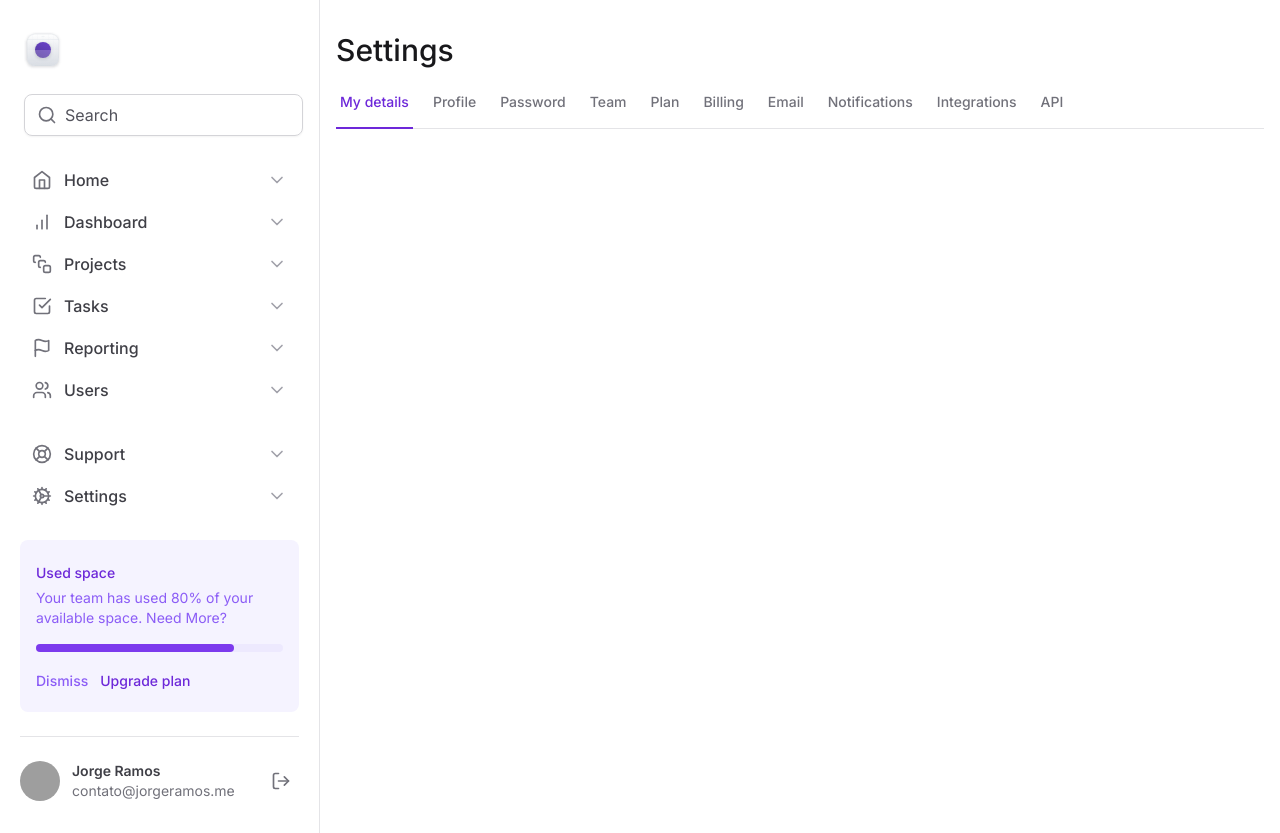
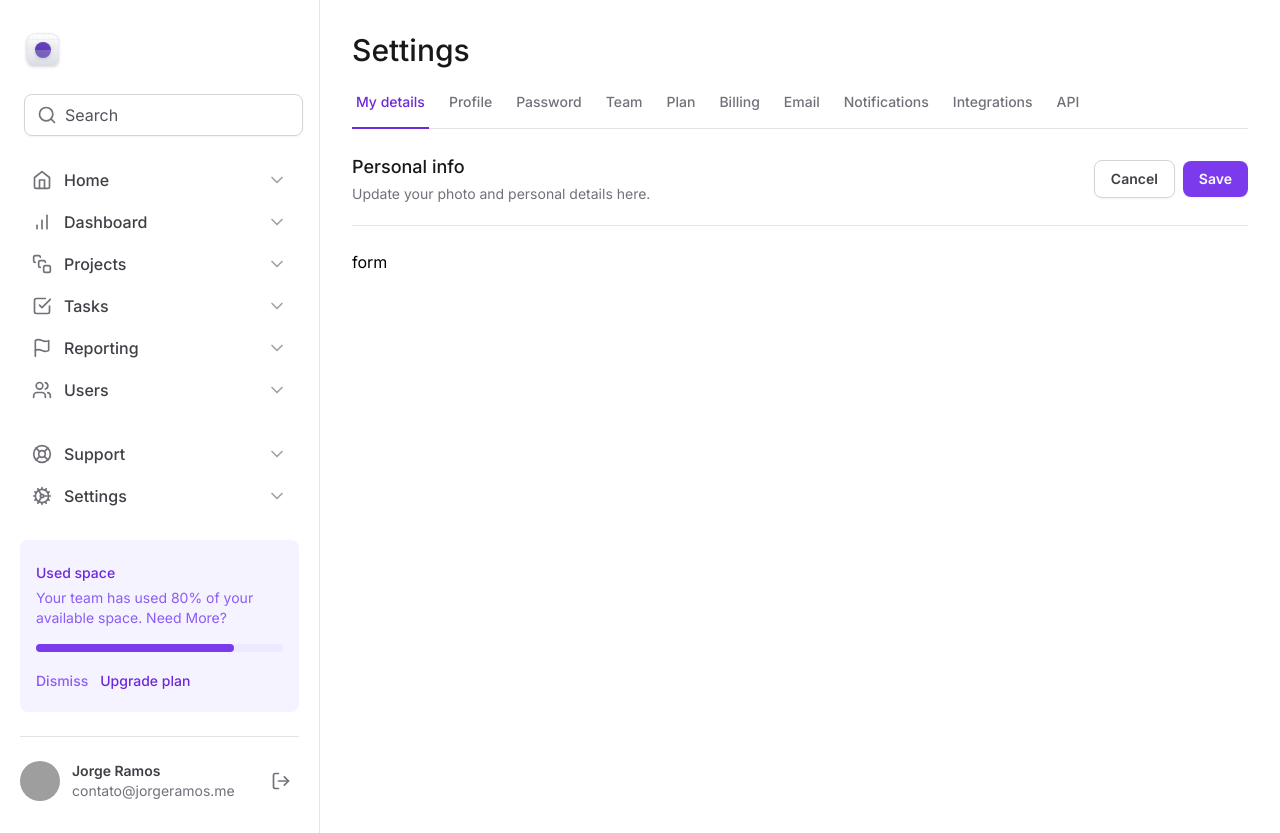
Before and after one commit to jorginhodev/masterizando-o-tailwind, a Next.js app: page / in a window 1280 px wide. Built offline with nearby package versions, Linux system fonts and the light colour scheme; grey boxes are pictures that could not be loaded.

Commit message:
feat: create the structure of the form

```diff
--- a/src/app/layout.tsx
+++ b/src/app/layout.tsx
@@ -23,7 +23,7 @@
         <div className="grid-cols-app grid min-h-screen">
           <Sidebar />
 
-          <main className="px-4 pb-12 pt-8">{children}</main>
+          <main className="px-8 pb-12 pt-8">{children}</main>
         </div>
       </body>
     </html>
--- a/src/app/page.tsx
+++ b/src/app/page.tsx
@@ -6,6 +6,36 @@
       <h1 className="text-3xl font-medium text-zinc-900">Settings</h1>
 
       <SettingsTabs />
+
+      <div className="mt-6 flex flex-col">
+        <div className="flex items-center justify-between border-b border-zinc-200 pb-5">
+          <div className="space-y-1">
+            <h2 className="text-lg font-medium text-zinc-900">Personal info</h2>
+            <span className="text-sm text-zinc-500">
+              Update your photo and personal details here.
+            </span>
+          </div>
+          <div className="flex items-center gap-2">
+            <button
+              type="button"
+              className="rounded-lg border border-zinc-300 px-4 py-2 text-sm font-semibold text-zinc-700 shadow-sm hover:bg-zinc-50"
+            >
+              Cancel
+            </button>
+            <button
+              type="submit"
+              form="settings"
+              className="rounded-lg bg-violet-600 px-4 py-2 text-sm font-semibold text-white shadow-sm hover:bg-violet-700"
+            >
+              Save
+            </button>
+          </div>
+        </div>
+
+        <form id="settings" className="mt-6 flex w-full flex-col">
+          form
+        </form>
+      </div>
     </>
   )
 }
```
